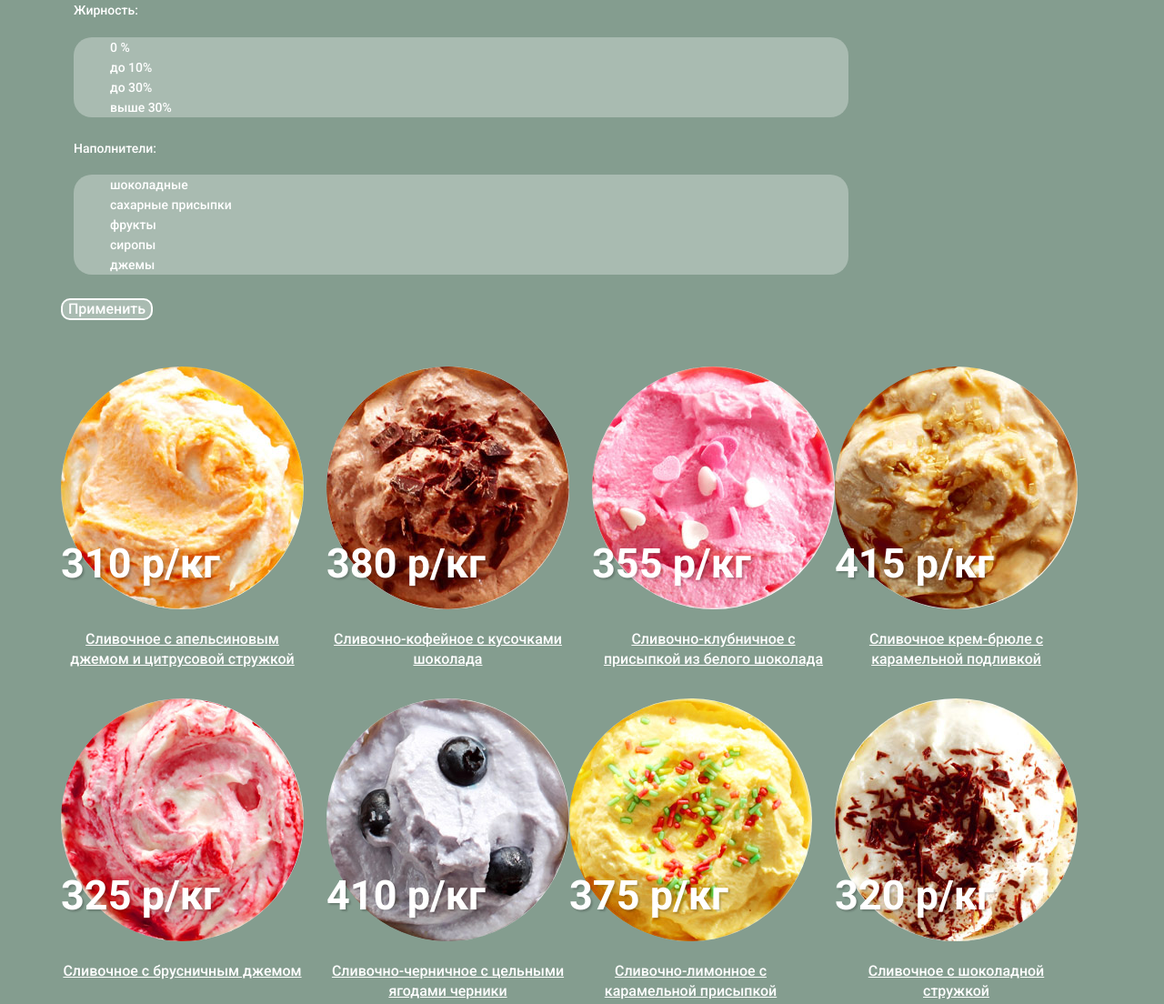
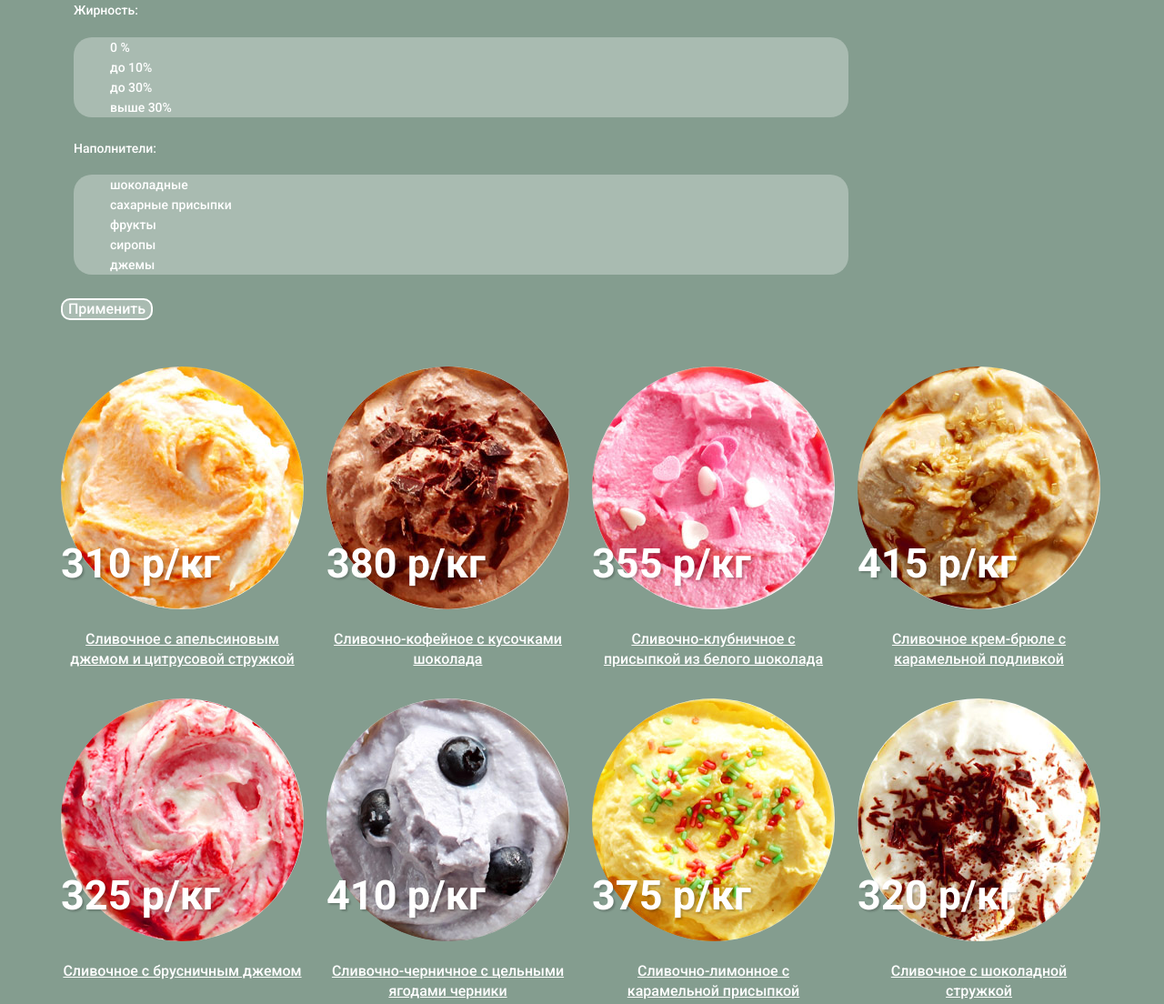
Before and after one commit to iknow23/681387-gllacy, a plain HTML site: page catalog.html in a window 1280 px wide. Shown: the part 346-1450 px from the top of the page at 91% size. Drawn offline with Linux system fonts and the light colour scheme.

Commit message:
В .catalog у каждого 4 элемента (мороженка) удалил правый внешний оступ, чтоб поместить в ряд

```diff
--- a/css/style.css
+++ b/css/style.css
@@ -479,7 +479,7 @@ a {
 	margin-right: 25px;
 }
 
-.catalog-item-inner:nth-child(3n+3) {
+.catalog-item-inner:nth-child(4n+4) {
 	margin-right: 0px;
 }
 
```
